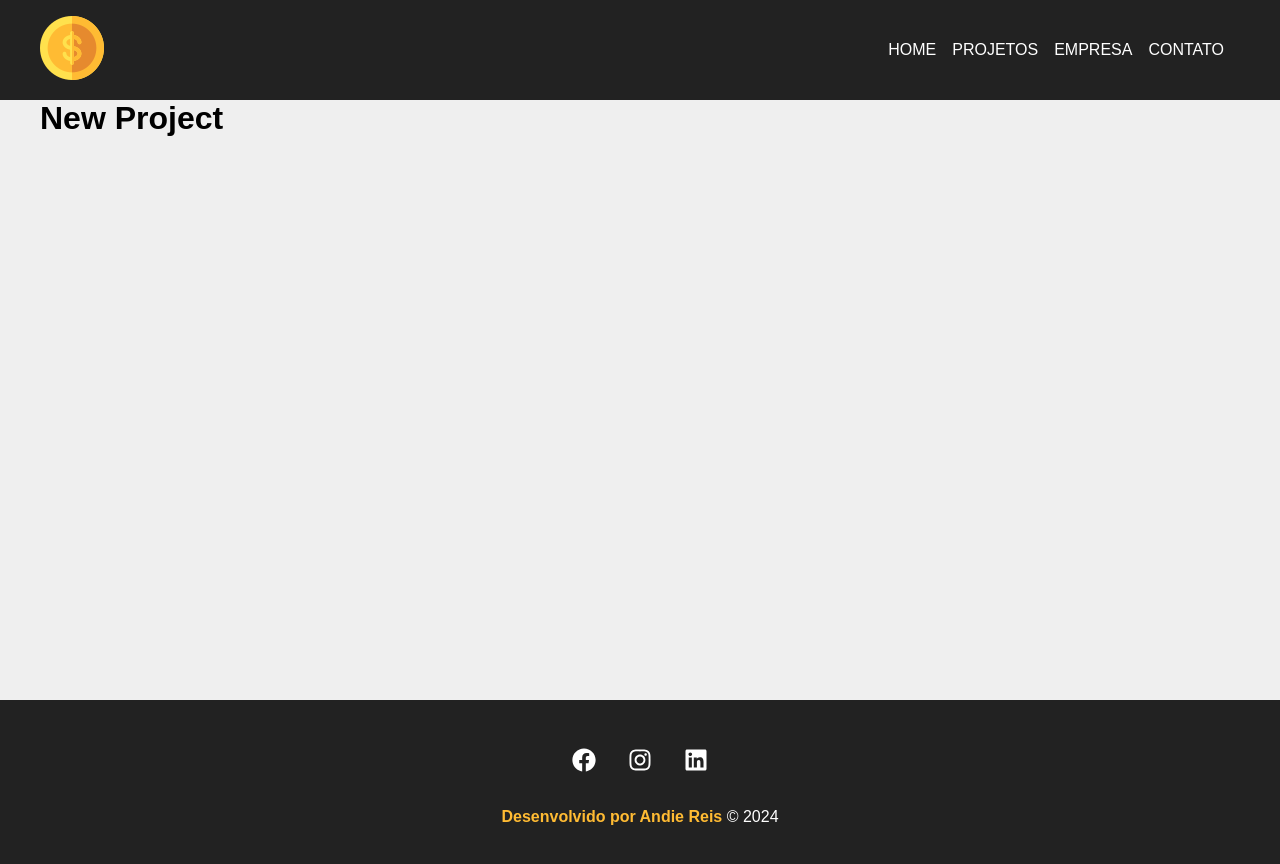
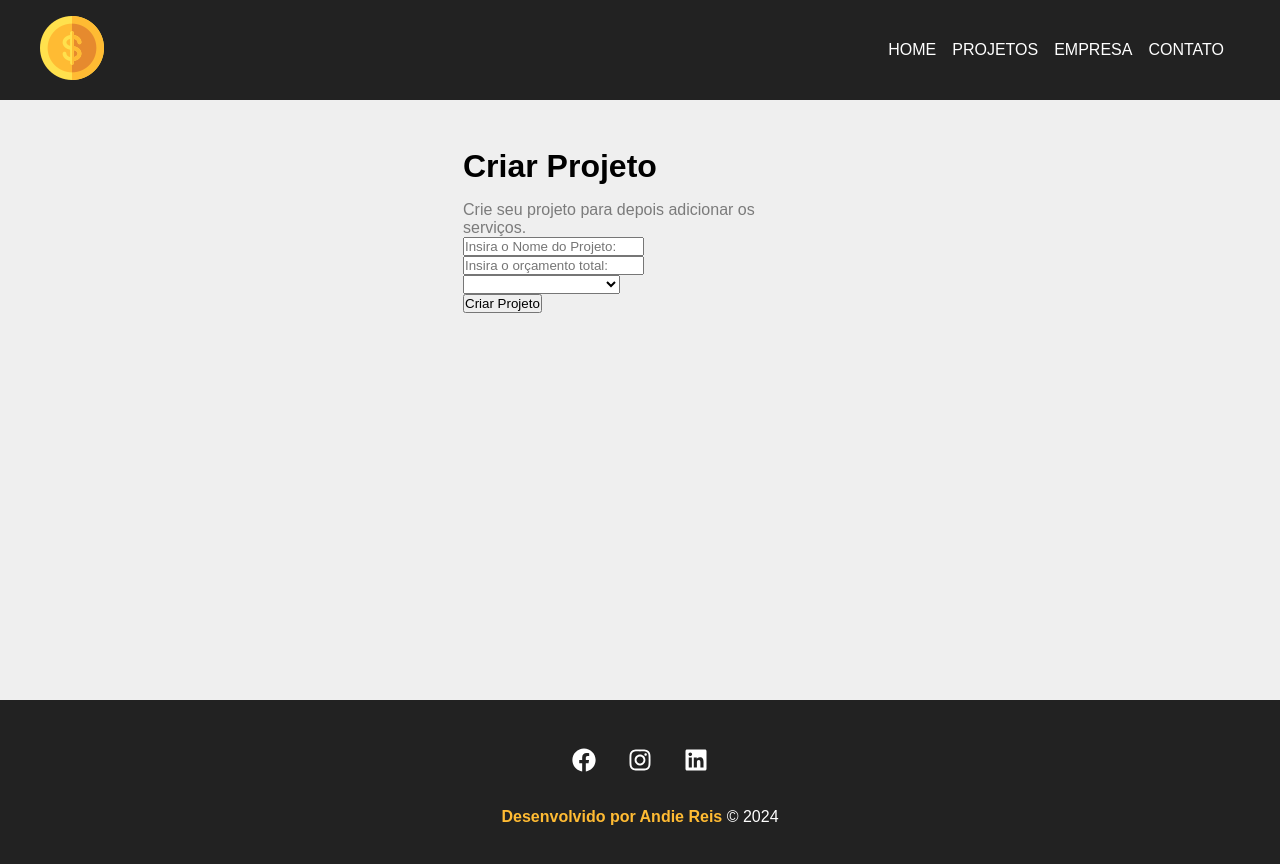
Before and after one commit to AndieReis/costs-project, a React (Create React App) app: page /newproject in a window 1280 px wide. Shown: the top 864 px of the page. Built offline with nearby package versions, Linux system fonts and the light colour scheme; a web font is replaced by a local one.

Commit message:
Estruturando o form do projeto

```diff
--- a/src/components/pages/NewProject.js
+++ b/src/components/pages/NewProject.js
@@ -1,6 +1,14 @@
+import ProjectForm from '../project/ProjectForm'
+import styles from './NewProject.module.css'
+
 function NewProject() {
     return (
-        <h1>New Project</h1>
+        <div className={styles.newproject_container}>
+            <h1>Criar Projeto</h1>
+            <p>Crie seu projeto para depois adicionar os serviços.</p>
+            <ProjectForm />
+
+        </div>
     )
 }
 
--- /dev/null
+++ b/src/components/pages/NewProject.module.css
@@ -0,0 +1,13 @@
+.newproject_container {
+    width: 450px;
+    margin: 0 auto;
+    padding: 3em;
+}
+
+.newproject_container h1 {
+    margin-bottom: 0.5em;
+}
+
+.newproject_container p{
+    color:#7b7b7b;
+}
--- /dev/null
+++ b/src/components/project/ProjectForm.js
@@ -0,0 +1,18 @@
+
+
+function ProjectForm() {
+    return (
+        <form>
+            <input type='text' placeholder="Insira o Nome do Projeto:" />
+            <input type='number' placeholder="Insira o orçamento total:" />
+            <div>
+                <select name="category_id">
+                    <option disabled>Selecione a Categoria:</option>
+                </select>
+            </div>
+            <input type="submit" value='Criar Projeto' />
+        </form>
+    )
+}
+
+export default ProjectForm
```
Also changed, not shown: src/components/project/ProjectForm.module.css (added).
